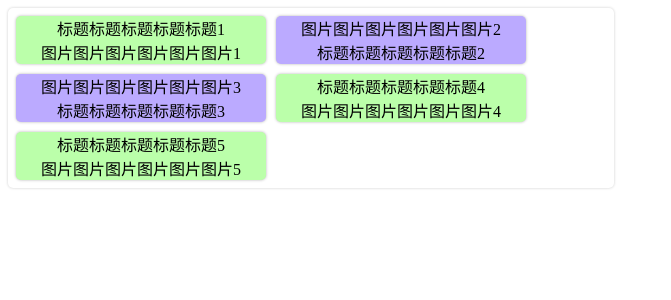
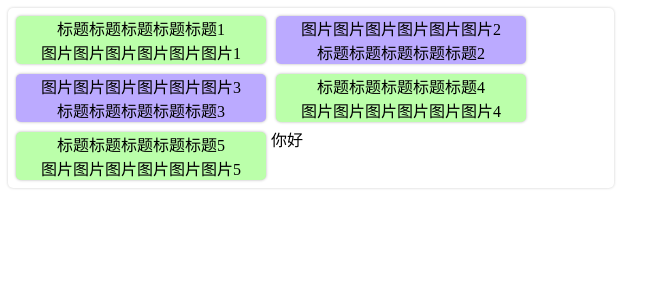
Before and after one commit to zwlHub/component-demo, a Vue app: page / in a window 1280 px wide. Shown: the top 300 px of the page, without its empty margins (0-671 px from the left). Built offline with nearby package versions, Linux system fonts and the light colour scheme.

Commit message:
sourcetree冲突1

```diff
--- a/src/components/css-demo1.vue
+++ b/src/components/css-demo1.vue
@@ -3,6 +3,9 @@
         <div class="item" v-for="(item, index) in list" :id="index + ''">
             <div>{{ item.title }}</div>
             <div>{{ item.img }}</div>
+        </div>
+        <div>
+            你好
         </div>
     </div>
 </template>
```
